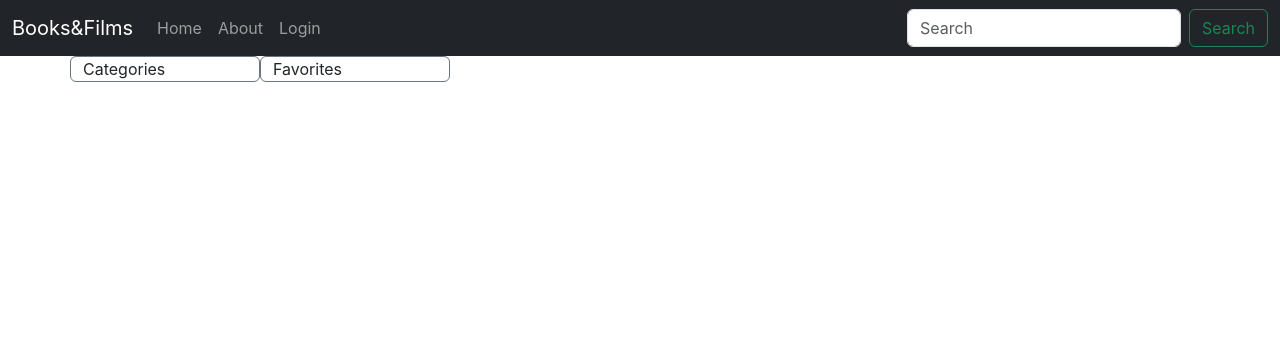
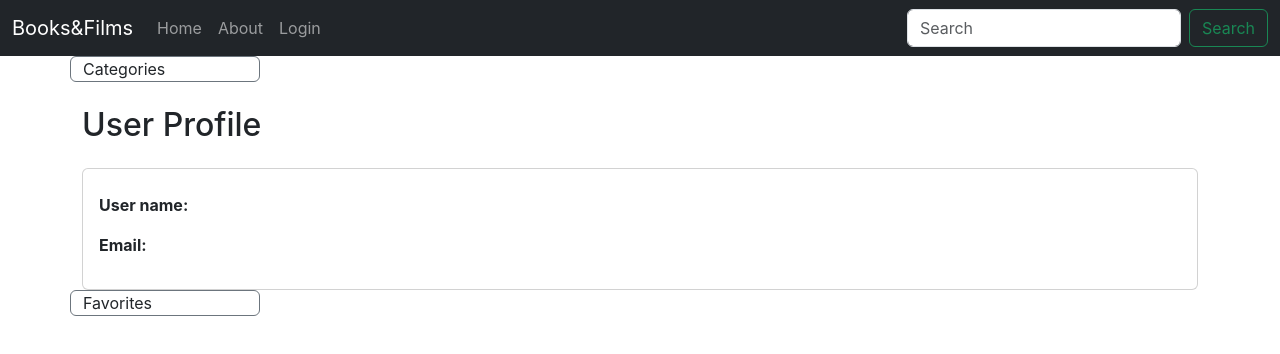
Before and after one commit to Celomarcelo/Books-and-Films-Frontend, a React (Create React App) app in the folder review-platform-frontend/: page /profile in a window 1280 px wide. Shown: the top 354 px of the page. Built offline with nearby package versions, Linux system fonts and the light colour scheme; no server answers.

Commit message:
updated profile.js
added const token to get login details
return div to display content os user details

```diff
--- a/review-platform-frontend/src/components/Layout.js
+++ b/review-platform-frontend/src/components/Layout.js
@@ -6,6 +6,7 @@ import ReviewList from './ReviewList';
 import Register from './Register';
 import Favorites from './Favorites';
 import Login from './Login';
+import Profile from './Profile';
 
 function Layout() {
     const location = useLocation();
@@ -21,6 +22,7 @@ function Layout() {
                         <Route path="/" element={<ReviewList />} />
                         <Route path="/register" element={<Register />} />
                         <Route path="/api/login/" element={<Login />} />
+                        <Route path="/profile/" element={<Profile />} />
                     </Routes>
                     {!isAuthPage && <Favorites />}
                 </div>
--- a/review-platform-frontend/src/components/Profile.js
+++ b/review-platform-frontend/src/components/Profile.js
@@ -1,17 +1,44 @@
 import React, { useState, useEffect } from 'react';
 import axios from 'axios';
- import React from 'react'
 
- const Profile = () => {
+const Profile = () => {
     const [user, setUser] = useState({
         username: '',
         email: '',
         firstName: '',
         lastName: '',
-    })
-   return (
-     <div>Profile</div>
-   )
- }
+    });
 
- export default Profile
+    useEffect(() => {
+
+        const token = localStorage.getItem('token');
+
+
+        axios.get('/api/user/profile/', {
+            headers: {
+                Authorization: `Bearer ${token}`
+            }
+        })
+            .then(response => {
+                setUser(response.data);
+            })
+            .catch(error => {
+                console.error("Error", error);
+            });
+    }, []);
+
+    return (
+        <div className="container">
+            <h2 className="mt-4">User Profile</h2>
+            <div className="card mt-4">
+                <div className="card-body">
+                    <h5 className="card-title">{user.firstName}{user.lastName}</h5>
+                    <p><strong>User name:</strong> {user.username}</p>
+                    <p><strong>Email:</strong> {user.email}</p>
+                </div>
+            </div>
+        </div>
+    );
+};
+
+export default Profile;
```
